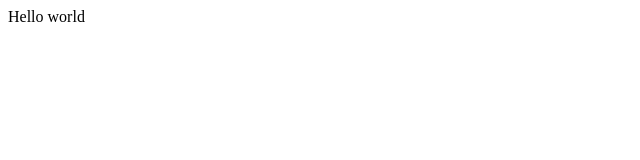
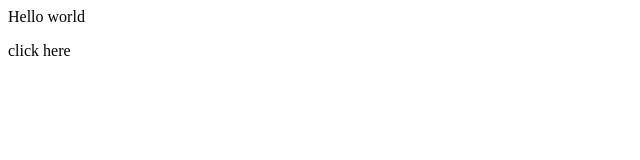
Before and after one commit to venkat2k/sample, a plain HTML site: page index.html in a window 1280 px wide. Shown: the full height of the page, 0-640 px from the left. Drawn offline with Linux system fonts and the light colour scheme.

Commit message:
added features for branch

```diff
--- a/index.html
+++ b/index.html
@@ -1 +1,2 @@
 <p>Hello world</p>
+<span>click here</span>
```
